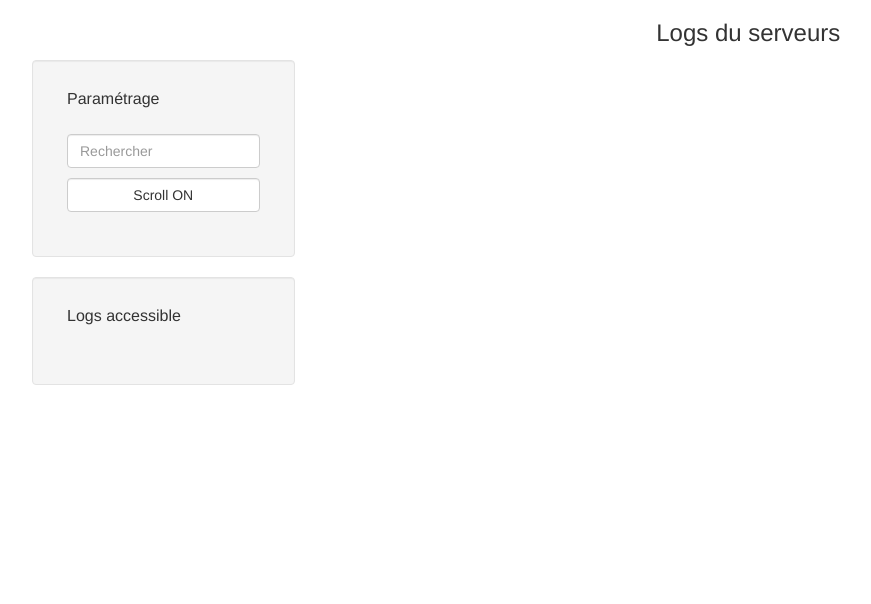
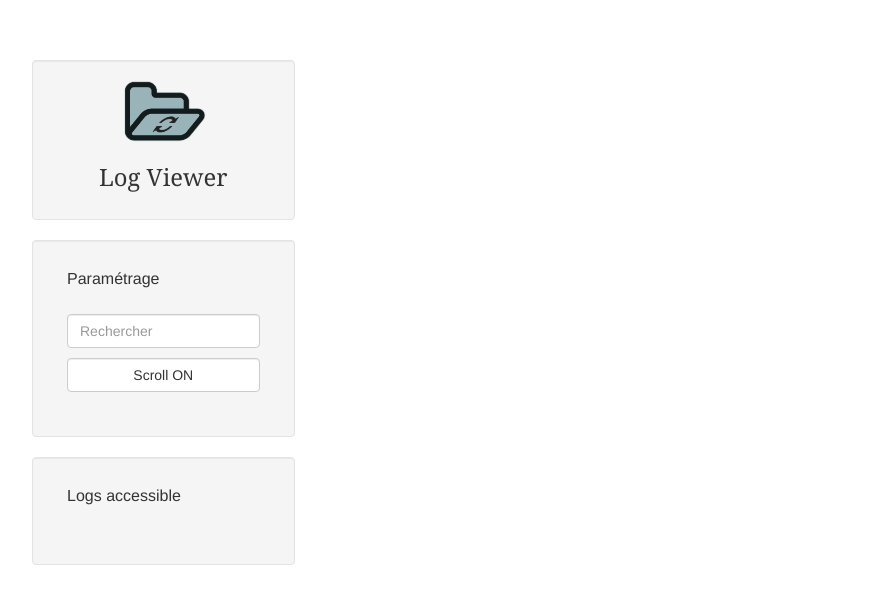
Before and after one commit to Armaklan/logviewer, a website: page app/index.html in a window 1280 px wide. Shown: the whole page, without its empty margins (38-909 px from the left). Drawn offline with nearby package versions, Linux system fonts and the light colour scheme; some packages are replaced by stand-ins of ours; no server answers.

Commit message:
Add logo and favicon Move title to sidebar

```diff
--- a/app/index.html
+++ b/app/index.html
@@ -5,6 +5,7 @@
     <meta name="viewport" content="width=device-width">
     <meta charset="utf-8">
     <meta http-equiv="X-UA-Compatible" content="IE=edge" />
+    <link rel="icon" type="image/png" href="favicon.png" />
 
     <script src="vendor/jquery/jquery.min.js"></script>
     <script src="vendor/jquery/jquery-migrate.min.js"></script>
@@ -18,6 +19,12 @@
     <script src="scripts/scrollglue.js"></script>
     <script src="vendor/socket.io-client/dist/socket.io.js"></script>
     <script src="scripts/app.js"></script>
+    <style>
+        h3 {
+            font-family: Georgia,"Times New Roman",Times,serif;
+            font-size: 1.7em;
+        }
+    </style>
 
     <title>Log viewer</title>
 </head>
@@ -26,6 +33,12 @@
 <div class="container" ng-app="logApp" ng-controller="logAppCtrl">
     <div class="row">
     <div class="col-md-3" style="margin-top: 60px">
+        <div class="well">
+            <center>
+                <img src="img/logo.png" alt="logo" style="height: 64px">
+                <h3>Log Viewer</h3>
+            </center>
+        </div>
         <div class="panel well">
             <div class="panel-heading">
                 <h5 class="panel-title">Paramétrage</h5>
@@ -54,7 +67,6 @@
         </div>
     </div>
     <div class="col-md-9">
-        <center><h3>Logs du serveurs</h3></center>
         <div style="overflow: auto; height: 700px;" scroll-glue ng-model="glued">
             <table class="table table-striped table-bordered"  >
                 <tr ng-repeat="log in msg | filter:query track by $index"><td>{{log}}</td></tr>
```
Also changed, not shown: app/favicon.png (added), app/img/logo.png (added).
